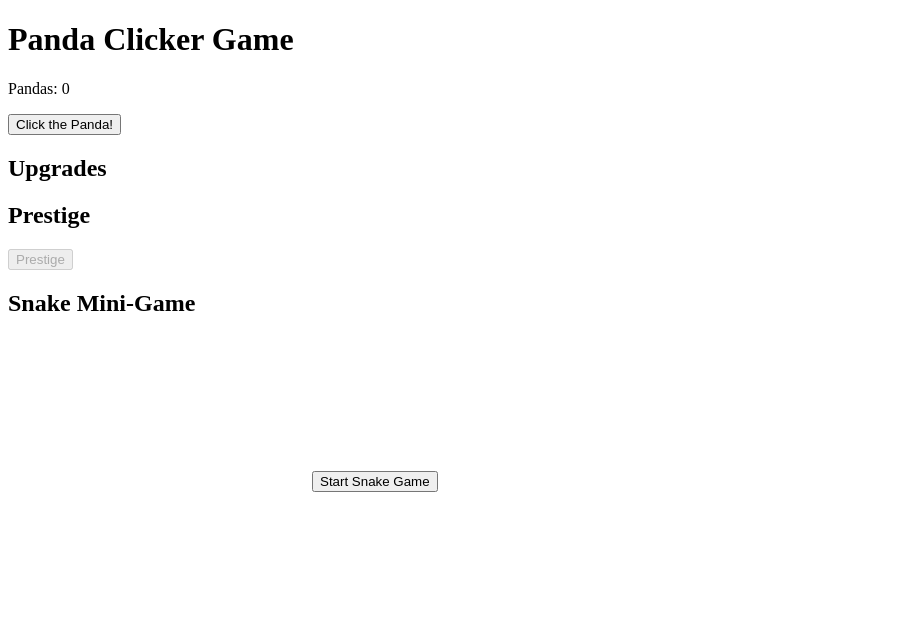
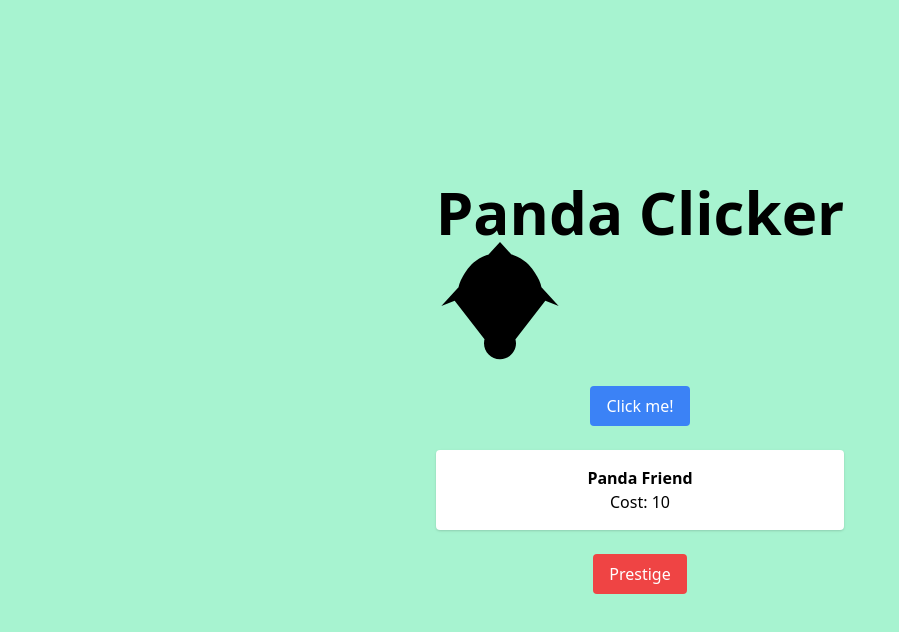
Before and after one commit to lukehdisanto-oss/hi67, a plain HTML site: page index.html in a window 1280 px wide. Shown: the whole page, without its empty margins (0-899 px from the left). Drawn offline with nearby package versions, Linux system fonts and the light colour scheme.

Commit message:
Update index.html with complete Panda Clicker game HTML code

```diff
--- a/index.html
+++ b/index.html
@@ -3,91 +3,63 @@
 <head>
     <meta charset="UTF-8">
     <meta name="viewport" content="width=device-width, initial-scale=1.0">
-    <title>Panda Clicker Game</title>
-    <link rel="stylesheet" href="styles.css">
-    <script src="script.js" defer></script>
+    <link href="https://cdn.jsdelivr.net/npm/tailwindcss@2.2.19/dist/tailwind.min.css" rel="stylesheet">
+    <title>Panda Clicker</title>
 </head>
-<body>
-    <div id="game">
-        <h1>Panda Clicker Game</h1>
-        <p id="panda-count">Pandas: 0</p>
-        <button id="click-panda">Click the Panda!</button>
-        <div id="upgrades">
-            <h2>Upgrades</h2>
-            <ul id="upgrade-list"></ul>
+<body class="bg-green-200 flex flex-col items-center justify-center min-h-screen">
+    <div class="text-center">
+        <h1 class="text-6xl font-bold">Panda Clicker</h1>
+        <svg xmlns="http://www.w3.org/2000/svg" viewBox="0 0 24 24" fill="black" class="w-32 h-32">
+            <path d="M12 2C10.34 2 8.76 2.59 7.5 3.5C6.25 4.4 5.5 5.62 5 6.5C4.5 7.37 4.14 8.31 4.13 9.25C4.08 10.86 5.54 12 8 12H16C18.46 12 19.92 10.86 19.87 9.25C19.86 8.31 19.5 7.37 19 6.5C18.5 5.62 17.75 4.4 16.5 3.5C15.24 2.59 13.66 2 12 2ZM12 4C13.66 4 15.5 4.83 16.5 5.5C17.5 6.17 18.51 7.37 18 8.25C17.5 9.12 16.5 10 16 10H8C7.5 10 6.5 9.12 6 8.25C5.49 7.37 6.5 6.17 7.5 5.5C8.5 4.83 10.34 4 12 4ZM7 14C6.75 14 6.5 14.05 6.5 14.25C6.5 14.49 6.5 15 7 15H17C17.5 15 17.5 14.5 17.5 14.25C17.5 14.05 17.25 14 17 14H7ZM12 16C10.34 16 9 17.34 9 19C9 20.66 10.34 22 12 22C13.66 22 15 20.66 15 19C15 17.34 13.66 16 12 16ZM12 18C12.55 18 13 18.45 13 19C13 19.55 12.55 20 12 20C11.45 20 11 19.55 11 19C11 18.45 11.45 18 12 18ZM1 12L3.5 11L12 22L20.5 11L23 12L12 0L1 12Z"/>
+        </svg>
+        <div class="mt-4">
+            <button id="clicker" class="bg-blue-500 text-white rounded px-4 py-2">Click me!</button>
         </div>
-        <div id="prestige">
-            <h2>Prestige</h2>
-            <button id="prestige-button" disabled>Prestige</button>
+        <div id="upgrades" class="mt-6 space-y-4">
+            <!-- Upgrade cards will be dynamically generated here -->
         </div>
-        <div id="mini-game">
-            <h2>Snake Mini-Game</h2>
-            <canvas id="snake-canvas"></canvas>
-            <button id="start-snake">Start Snake Game</button>
+        <div class="mt-6">
+            <button id="prestige" class="bg-red-500 text-white rounded px-4 py-2">Prestige</button>
         </div>
-        <div id="secret-easter-egg">
-            <p id="easter-egg-msg" style="display:none;">You found the secret Dylanismajestic egg!</p>
+        <div id="stats" class="mt-6">
+            <!-- Stats bar will display here -->
         </div>
     </div>
+
     <script>
-        // Game Variables
+        // Game logic here...
+        let clickPower = 1;
         let pandaCount = 0;
         let upgrades = [];
-        let prestigePoints = 0;
-        let snakeGameActive = false;
 
-        // Function Definitions
-        function updatePandaCount() {
-            document.getElementById('panda-count').innerText = `Pandas: ${pandaCount}`;
+        function addUpgrade(name, cost, effect) {
+            upgrades.push({ name, cost, effect });
+            updateUpgrades();
         }
 
-        function clickPanda() {
-            pandaCount++;
-            updatePandaCount();
-            checkForEasterEgg();
-        }
-
-        function addUpgrade(name, cost) {
-            upgrades.push({ name, cost });
-            renderUpgrades();
-        }
-
-        function renderUpgrades() {
-            const upgradeList = document.getElementById('upgrade-list');
-            upgradeList.innerHTML = '';
-            upgrades.forEach((upgrade, index) => {
-                const li = document.createElement('li');
-                li.innerText = `${upgrade.name} - Cost: ${upgrade.cost}`;
-                upgradeList.appendChild(li);
+        function updateUpgrades() {
+            const upgradesDiv = document.getElementById('upgrades');
+            upgradesDiv.innerHTML = '';
+            upgrades.forEach(upgrade => {
+                const upgradeDiv = document.createElement('div');
+                upgradeDiv.className = 'bg-white p-4 rounded shadow';
+                upgradeDiv.innerHTML = `<h2 class='font-bold'>${upgrade.name}</h2><p>Cost: ${upgrade.cost}</p>`;
+                upgradesDiv.appendChild(upgradeDiv);
             });
         }
 
-        function prestige() {
-            if (pandaCount >= 100) {
-                prestigePoints += 1;
-                pandaCount = 0;
-                updatePandaCount();
-            }
-        }
-
-        function checkForEasterEgg() {
-            if (pandaCount >= 171) {
-                document.getElementById('easter-egg-msg').style.display = 'block';
-            }
-        }
-
-        // Event Listeners
-        document.getElementById('click-panda').addEventListener('click', clickPanda);
-        document.getElementById('prestige-button').addEventListener('click', prestige);
-        document.getElementById('start-snake').addEventListener('click', () => {
-            snakeGameActive = true;
-            startSnakeGame();
+        document.getElementById('clicker').addEventListener('click', () => {
+            pandaCount += clickPower;
+            // Update stats display
         });
 
-        // Snake Game Logic
-        function startSnakeGame() {
-            // Implement snake game logic here
-        }
+        document.getElementById('prestige').addEventListener('click', () => {
+            // Prestige logic
+        });
+
+        // Add upgrades example
+        addUpgrade('Panda Friend', 10, () => { clickPower *= 2; });
+        // Add more upgrades
     </script>
 </body>
 </html>
```
